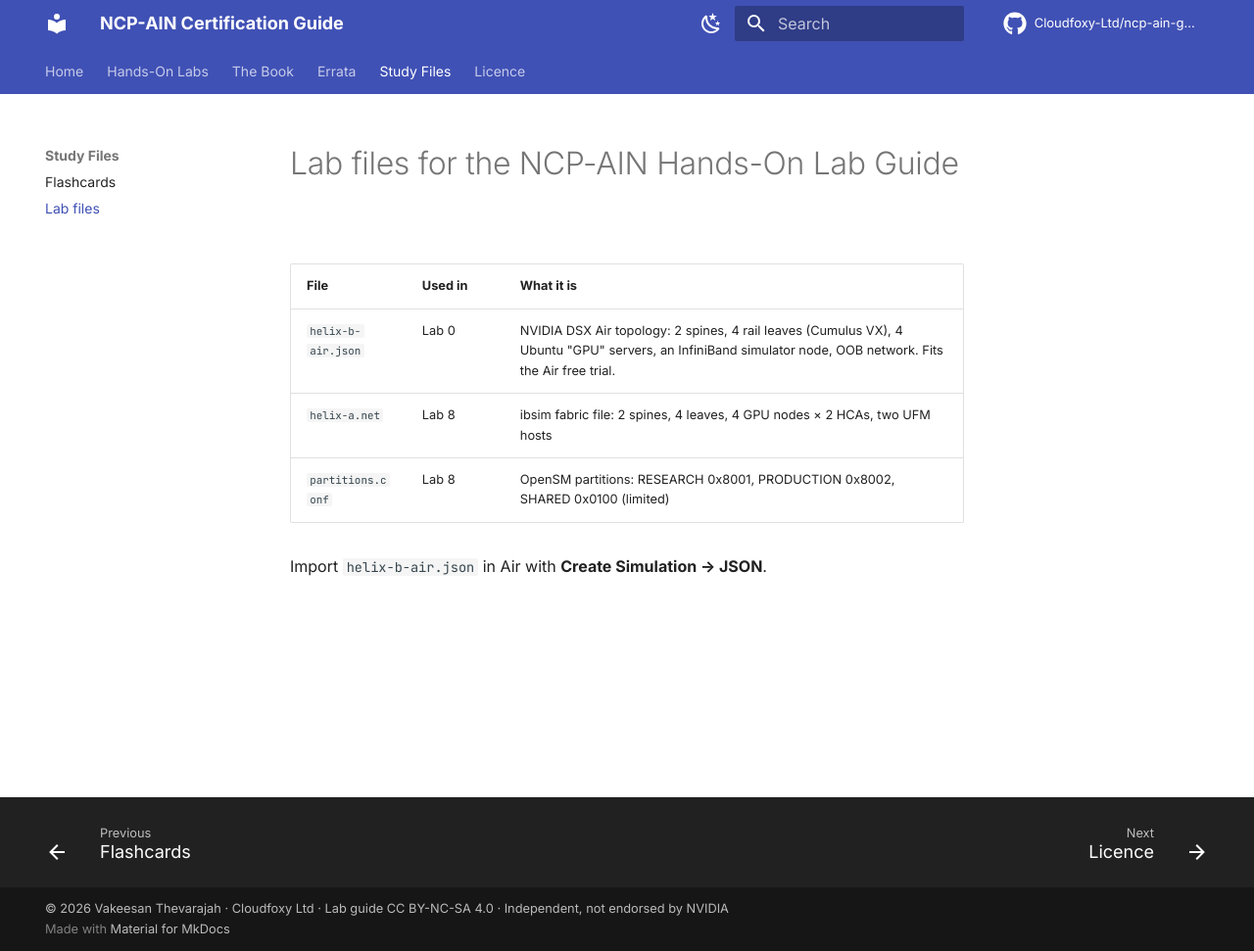
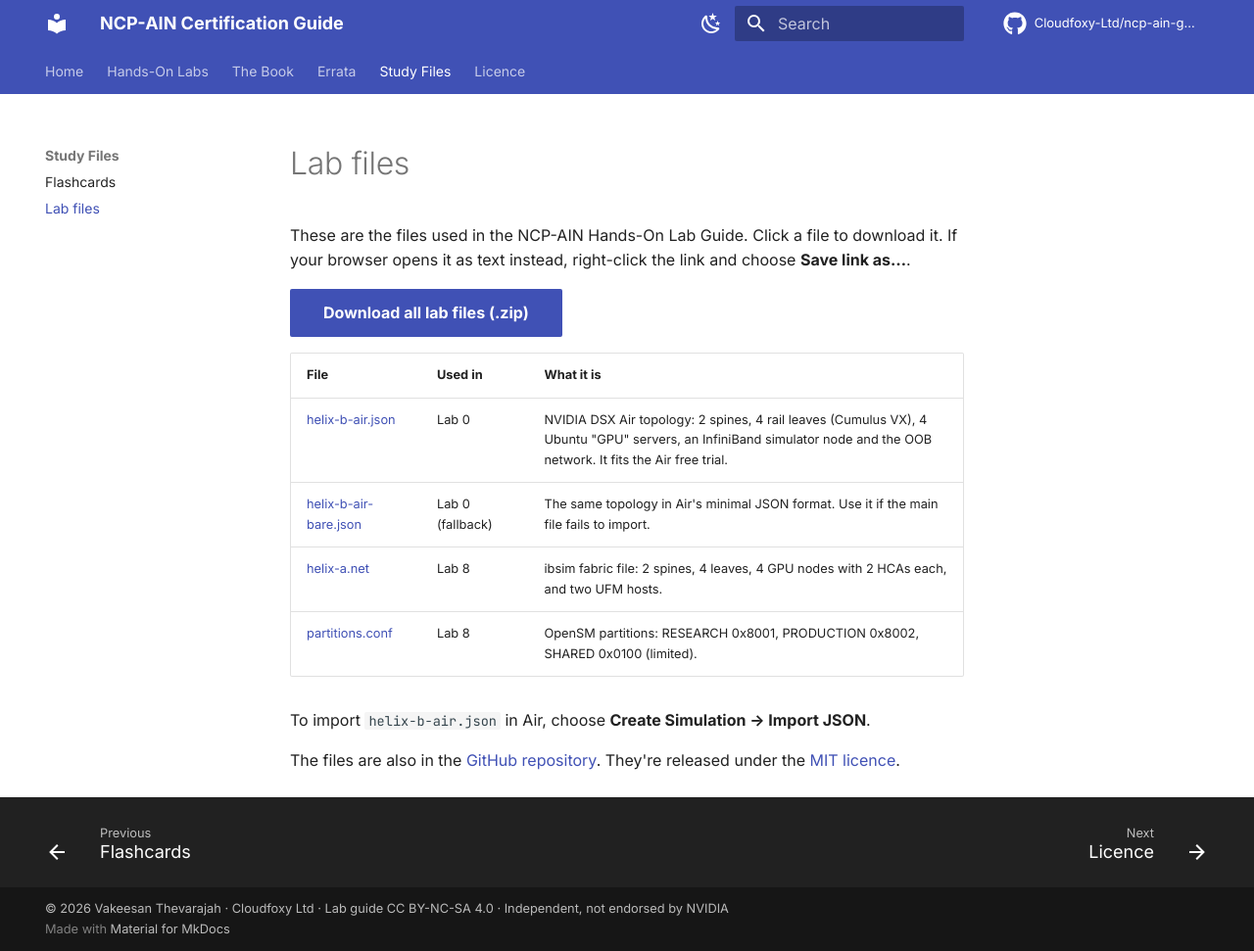
Before and after one commit to Cloudfoxy-Ltd/ncp-ain-guide, an MkDocs documentation site: the page built from site-src/lab-files/README.md, in a window 1280 px wide and 971 px high. Shown: the whole window at 98% size. Built offline with MkDocs 1.6.1 and Material for MkDocs 9.7.7, drawn with Linux system fonts in a browser that asks for light colours; comment, search, counter and statistics services are not loaded.

Commit message:
Lab files download links; Kindle and Volume I store links

```diff
--- a/docs/index.html
+++ b/docs/index.html
@@ -1352,7 +1352,7 @@
 <p>NVIDIA ships new software releases several times a year, so some commands will change after publication. The <strong><a href="errata/">errata page</a></strong> lists confirmed corrections by edition, chapter and page.</p>
 <p>Found an error? <strong><a href="https://github.com/Cloudfoxy-Ltd/ncp-ain-guide/issues/new?template=erratum.yml">Report it here</a></strong>. You'll need a free GitHub account. Include the edition, the page and what you expected to see.</p>
 <h2 id="about-the-book">About the book<a class="headerlink" href="#about-the-book" title="Permanent link">&para;</a></h2>
-<p>The book is <strong><a href="https://leanpub.com/nvidiancp-aincertificationguide">available now on Leanpub</a></strong> (ebook) and in paperback on Amazon. It covers every objective in NVIDIA's published NCP-AIN exam blueprint. It follows one running example, the Helix AI Factory, from start to finish. Each chapter has technical diagrams, a hands-on lab, a troubleshooting scenario and about 40 exam-style questions with explanations. It ends with three 75-question mock exams, a cram sheet, a command reference and a glossary.</p>
+<p>The book is <strong><a href="https://leanpub.com/nvidiancp-aincertificationguide">available now on Leanpub</a></strong> (ebook), on <a href="https://www.amazon.co.uk/dp/B0HLMP7R9Q">Kindle</a> and in paperback on Amazon (<a href="https://www.amazon.co.uk/dp/1065446403">Volume I</a>, <a href="https://amzn.eu/d/07kTB52M">Volume II</a>). It covers every objective in NVIDIA's published NCP-AIN exam blueprint. It follows one running example, the Helix AI Factory, from start to finish. Each chapter has technical diagrams, a hands-on lab, a troubleshooting scenario and about 40 exam-style questions with explanations. It ends with three 75-question mock exams, a cram sheet, a command reference and a glossary.</p>
 <div class="bw-cta">
 <h2 id="go-from-lab-to-certified">Go from lab to certified<a class="headerlink" href="#go-from-lab-to-certified" title="Permanent link">&para;</a></h2>
 <p>The labs show you <em>how</em>. The book explains <em>why</em>, and that's what the exam tests.</p>
--- a/site-src/lab-files/README.md
+++ b/site-src/lab-files/README.md
@@ -1,9 +1,16 @@
-# Lab files for the NCP-AIN Hands-On Lab Guide
+# Lab files
+
+These are the files used in the NCP-AIN Hands-On Lab Guide. Click a file to download it. If your browser opens it as text instead, right-click the link and choose **Save link as…**.
+
+[Download all lab files (.zip)](ncp-ain-lab-files.zip){ .md-button .md-button--primary download="ncp-ain-lab-files.zip" }
 
 | File | Used in | What it is |
 |---|---|---|
-| `helix-b-air.json` | Lab 0 | NVIDIA DSX Air topology: 2 spines, 4 rail leaves (Cumulus VX), 4 Ubuntu "GPU" servers, an InfiniBand simulator node, OOB network. Fits the Air free trial. |
-| `helix-a.net` | Lab 8 | ibsim fabric file: 2 spines, 4 leaves, 4 GPU nodes × 2 HCAs, two UFM hosts |
-| `partitions.conf` | Lab 8 | OpenSM partitions: RESEARCH 0x8001, PRODUCTION 0x8002, SHARED 0x0100 (limited) |
+| [helix-b-air.json](helix-b-air.json){ download="helix-b-air.json" } | Lab 0 | NVIDIA DSX Air topology: 2 spines, 4 rail leaves (Cumulus VX), 4 Ubuntu "GPU" servers, an InfiniBand simulator node and the OOB network. It fits the Air free trial. |
+| [helix-b-air-bare.json](helix-b-air-bare.json){ download="helix-b-air-bare.json" } | Lab 0 (fallback) | The same topology in Air's minimal JSON format. Use it if the main file fails to import. |
+| [helix-a.net](helix-a.net){ download="helix-a.net" } | Lab 8 | ibsim fabric file: 2 spines, 4 leaves, 4 GPU nodes with 2 HCAs each, and two UFM hosts. |
+| [partitions.conf](partitions.conf){ download="partitions.conf" } | Lab 8 | OpenSM partitions: RESEARCH 0x8001, PRODUCTION 0x8002, SHARED 0x0100 (limited). |
 
-Import `helix-b-air.json` in Air with **Create Simulation → JSON**.
+To import `helix-b-air.json` in Air, choose **Create Simulation → Import JSON**.
+
+The files are also in the [GitHub repository](https://github.com/Cloudfoxy-Ltd/ncp-ain-guide/tree/main/site-src/lab-files). They're released under the [MIT licence](../license.md).
```
Also changed, not shown: docs/book/index.html (+4 -3 lines), docs/lab-files/index.html (+18 -10 lines), docs/sitemap.xml (+22 -22 lines), site-src/book.md (+5 -3 lines), site-src/index.md (+1 -1 lines), docs/search/search_index.json, 3 other files.
